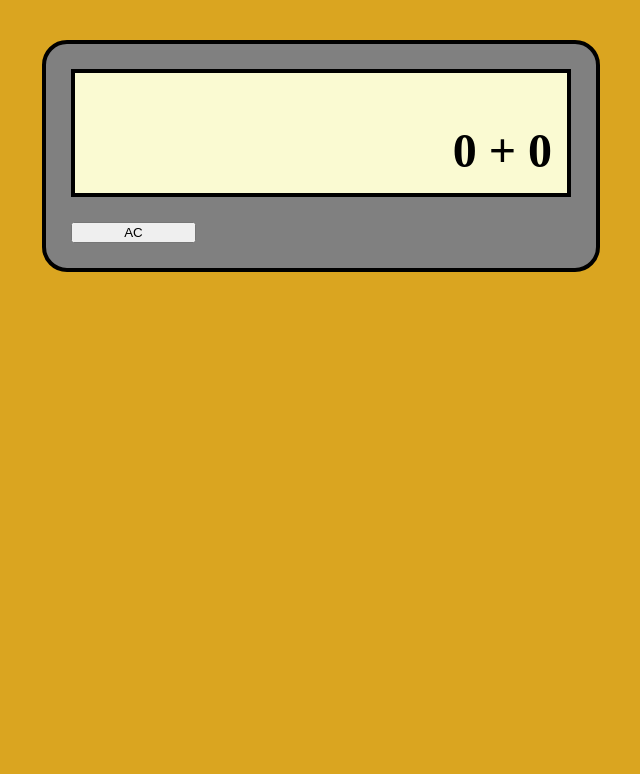
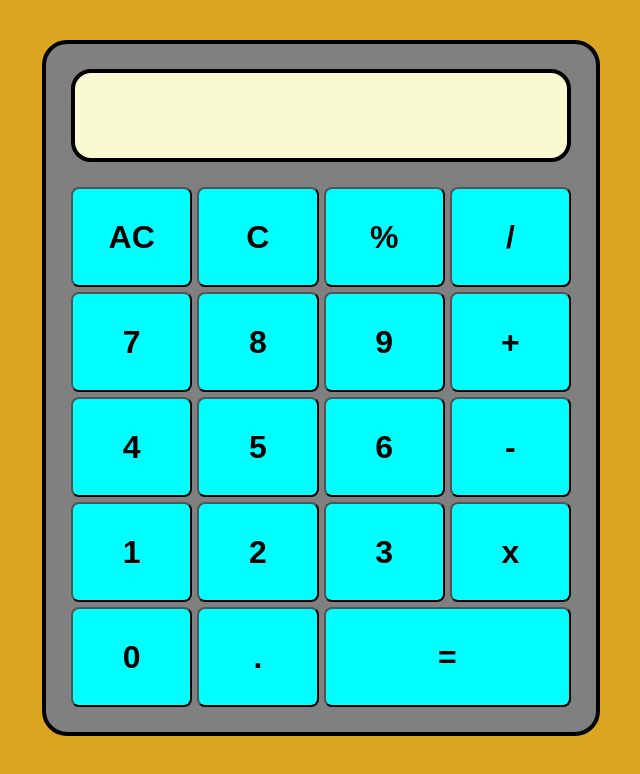
Before and after one commit to CheesyNacho10/calculator, a plain HTML site: page index.html in a window 1280 px wide. Shown: the whole page, without its empty margins (319-959 px from the left). Drawn offline with Linux system fonts and the light colour scheme.

Commit message:
Added buttons and started interaction

```diff
--- a/index.html
+++ b/index.html
@@ -7,9 +7,27 @@
     </head>
     <body>
         <div id="calculator">
-            <h1 id="res">0 + 0</h1>
+            <h1 id="res"></h1>
             <div id="buttons">
-                <button class="operator" id="allClear">AC</button>
+                <button class="operator" id="allClear" onclick="fullClear()"><strong>AC</strong></button>
+                <button class="operator" id="clear" onclick="erase()"><strong>C</strong></button>
+                <button class="operator" id="percen"><strong>%</strong></button>
+                <button class="operator" id="div" onclick="operation('/')"><strong>/</strong></button>
+                <button class="operator" id="seven" onclick="number(7)"><strong>7</strong></button>
+                <button class="operator" id="eight" onclick="number(8)"><strong>8</strong></button>
+                <button class="operator" id="nine" onclick="number(9)"><strong>9</strong></button>
+                <button class="operator" id="plus" onclick="operation('+')"><strong>+</strong></button>
+                <button class="operator" id="four" onclick="number(4)"><strong>4</strong></button>
+                <button class="operator" id="five" onclick="number(5)"><strong>5</strong></button>
+                <button class="operator" id="six" onclick="number(6)"><strong>6</strong></button>
+                <button class="operator" id="sub" onclick="operation('-')"><strong>-</strong></button>
+                <button class="operator" id="one" onclick="number(1)"><strong>1</strong></button>
+                <button class="operator" id="two" onclick="number(2)"><strong>2</strong></button>
+                <button class="operator" id="three" onclick="number(3)"><strong>3</strong></button>
+                <button class="operator" id="mult" onclick="operation('*')"><strong>x</strong></button>
+                <button class="operator" id="zero" onclick="number(0)"><strong>0</strong></button>
+                <button class="operator" id="dot"><strong>.</strong></button>
+                <button class="operator" id="eq" onclick="res()"><strong>=</strong></button>
             </div>
         </div>
     </body>
--- a/script.js
+++ b/script.js
@@ -1,3 +1,8 @@
+let dispNumber = 0;
+let firts = 0;
+let operator = "";
+let result = true;
+
 const add = function(a, b) { return a + b; }
 const subtract = function(a, b) { return a - b; }
 const multiply = function(a, b) { return a * b; }
@@ -12,6 +17,46 @@ const operate = function(a, b, op) {
         case "*":
             return multiply(a, b);
         case "/":
+            if(b == 0) return "ERROR"
             return divide(a, b);
     }
 }
+
+function refresh() { document.getElementById("res").textContent = dispNumber; }
+
+function number(n) {
+    if(result) {
+        dispNumber = n;
+        result = false;
+    }
+    else {
+        dispNumber = dispNumber * 10 + n;
+    }
+    refresh();
+}
+
+function operation(s) {
+    firts = dispNumber;
+    operator = s;
+    dispNumber = 0;
+}
+
+function res() {
+    if(!result) {
+        dispNumber = operate(firts, dispNumber, operator);
+        result = true;
+    }
+    refresh();
+}
+
+function fullClear() {
+    dispNumber = 0;
+    firts = 0;
+    operator = "";
+    refresh();
+}
+
+function erase() {
+    dispNumber = (dispNumber - dispNumber % 10) / 10;
+    refresh();
+}
--- a/style.css
+++ b/style.css
@@ -20,33 +20,57 @@ body {
 #res {
     background-color: lightgoldenrodyellow;
     border: 4px solid black;
+    border-radius: 20px;
 
+    height: 50px;
     margin: 0px 0px 25px 0px;
-    padding: 50px 15px 15px 15px;
+    padding: 30px 15px 5px 15px;
 
     font-size: 3em;
     text-align: end;
 }
 
 #buttons{
-
     display: grid;
     grid-template-areas:
         "ac c per div"
-        "7 8 9 plus"
-        "4 5 6 sub"
-        "1 2 3 mult"
-        "0 . eq eq";
+        "seven eight nine plus"
+        "four five six sub"
+        "one two three mult"
+        "zero dot eq eq";
     grid-template-columns: repeat(4,1fr);
+    gap: 5px;
 }
 
 .operator {
-    height: ;
+    height: 100px;
     width: 1fr;
 
-
+    background-color: aqua;
+    font-size: xx-large;
+    border-radius: 8px;
 }
 
-#allClear {
-    grid-area:;
+.operator:hover {
+    background-color: aquamarine;
 }
+
+#allClear { grid-area: ac; }
+#clear { grid-area: c; }
+#percen { grid-area: per; }
+#div { grid-area: div; }
+#seven { grid-area: seven; }
+#eight { grid-area: eight; }
+#nine { grid-area: nine; }
+#plus { grid-area: plus; }
+#four { grid-area: four; }
+#five { grid-area: five; }
+#six { grid-area: six; }
+#sub { grid-area: sub; }
+#one { grid-area: one; }
+#two { grid-area: two; }
+#three { grid-area: three; }
+#mult { grid-area: mult; }
+#zero { grid-area: zero; }
+#dot { grid-area: dot; }
+#eq { grid-area: eq; }
```
